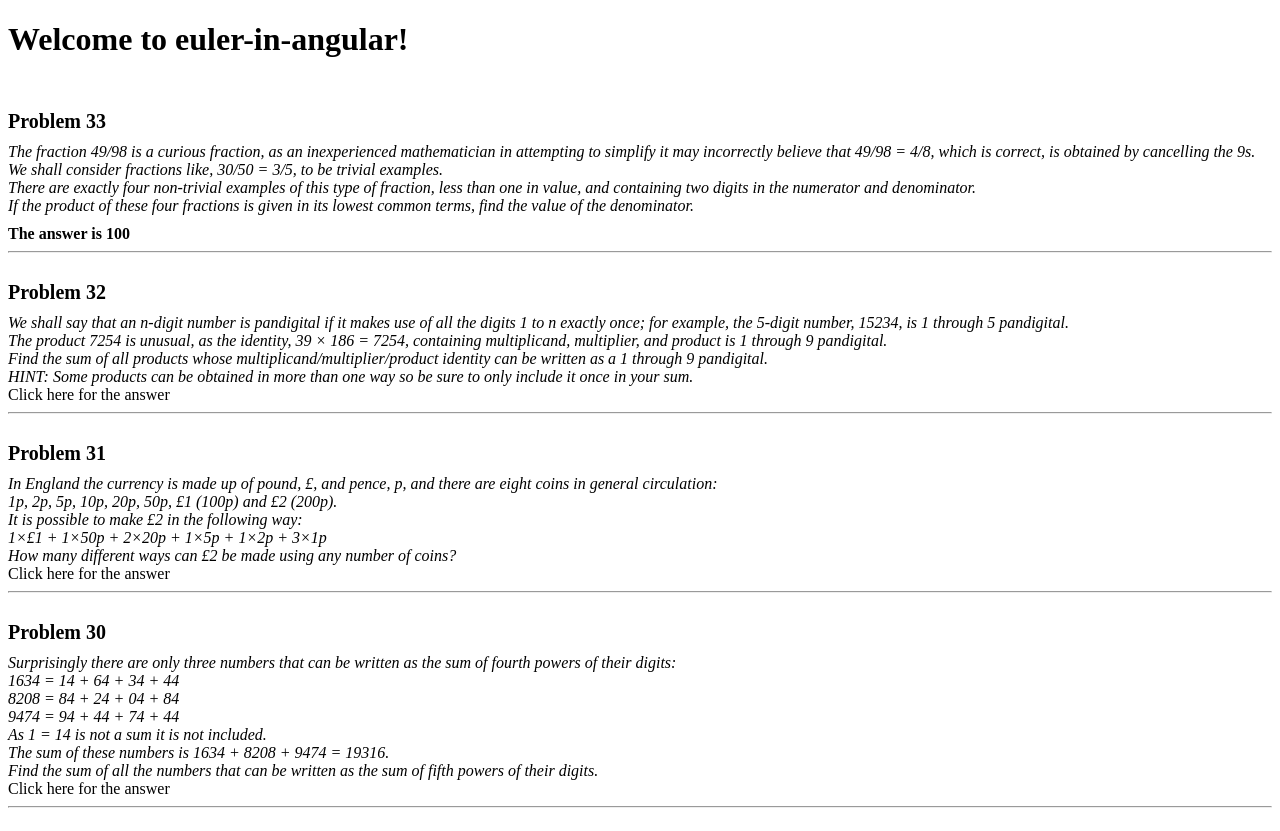
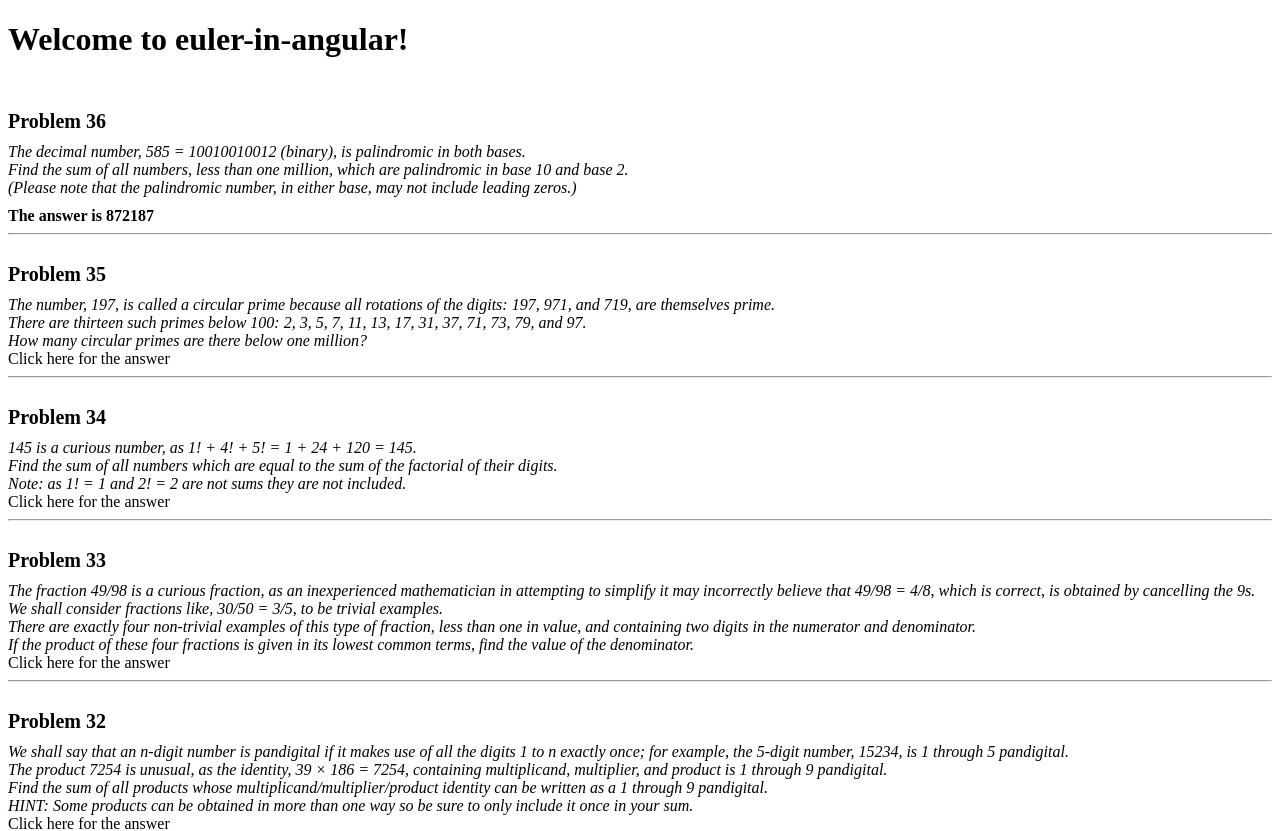
Before and after one commit to edwinvanderven/Euler-in-Angular, an Angular app: page / in a window 1280 px wide. Shown: the top 831 px of the page. Built offline with nearby package versions, Linux system fonts and the light colour scheme.

Commit message:
Added thirty-sixth problem and solution

```diff
--- a/src/app/app.component.model.ts
+++ b/src/app/app.component.model.ts
@@ -6,6 +6,9 @@ import { TwentyFirstProblem, TwentySecondProblem, TwentyThirdProblem, TwentyFour
 import { ThirtyFirstProblem } from './problems/thirty-one-to-forty/thirty-first-problem';
 import { ThirtySecondProblem } from './problems/thirty-one-to-forty/thirty-second-problem';
 import { ThirtyThirdProblem } from './problems/thirty-one-to-forty/thirty-third-problem';
+import { ThirtyFourthProblem } from './problems/thirty-one-to-forty/thirty-fourth-problem';
+import { ThirtyFifthProblem } from './problems/thirty-one-to-forty/thirty-fifth-problem';
+import { ThirtySixthProblem } from './problems/thirty-one-to-forty/thirty-sixth-problem';
 
 export interface IProblem {
   title: string;
@@ -14,7 +17,8 @@ export interface IProblem {
 }
 
 export const PROBLEMS: IProblem[] = [
-  new ThirtyThirdProblem(), new ThirtySecondProblem(), new ThirtyFirstProblem(),
+  new ThirtySixthProblem(),
+  new ThirtyFifthProblem(), new ThirtyFourthProblem(), new ThirtyThirdProblem(), new ThirtySecondProblem(), new ThirtyFirstProblem(),
   new ThirtiethProblem(), new TwentyNinthProblem(), new TwentyEighthProblem(), new TwentySeventhProblem(), new TwentySixthProblem(),
   new TwentyFifthProblem(), new TwentyFourthProblem(), new TwentyThirdProblem(), new TwentySecondProblem(), new TwentyFirstProblem(),
   new TwentiethProblem(), new NineteenthProblem(), new EighteenthProblem(), new SeventeenthProblem(), new SixteenthProblem(),
--- a/src/app/problems/one-to-ten/fourth-problem.ts
+++ b/src/app/problems/one-to-ten/fourth-problem.ts
@@ -1,4 +1,5 @@
 import { IProblem } from '../../app.component.model';
+import { Helper } from 'src/app/utils/helper';
 
 export class FourthProblem implements IProblem {
   public title = 'Problem 4';
@@ -12,13 +13,11 @@ export class FourthProblem implements IProblem {
     for (let i = length; i > 100; i--) {
       for (let j = length; j > 100; j--) {
         const cal = i * j;
-        const isAnswer = cal > result && this.isPalindrome('' + cal);
+        const isAnswer = cal > result && Helper.isPalindrome('' + cal);
         result = isAnswer ? cal : result;
       }
     }
 
     return result.toString();
   }
-
-  private isPalindrome = (s: string): boolean => s === s.split('').reverse().join('');
 }
--- /dev/null
+++ b/src/app/problems/thirty-one-to-forty/thirty-sixth-problem.ts
@@ -0,0 +1,18 @@
+import { IProblem } from '../../app.component.model';
+import { Helper } from 'src/app/utils/helper';
+
+export class ThirtySixthProblem implements IProblem {
+  public title = 'Problem 36';
+  public description = 'The decimal number, 585 = 10010010012 (binary), is palindromic in both bases.' +
+                        '\nFind the sum of all numbers, less than one million, which are palindromic in base 10 and base 2.' +
+                        '\n(Please note that the palindromic number, in either base, may not include leading zeros.)';
+
+  getAnswer(): string {
+    let result = 0;
+    const length = 1000000;
+    for (let i = 0; i < length; i++) {
+      if (Helper.isPalindrome(i.toString()) && Helper.isPalindrome(i.toString(2))) result += i;
+    }
+    return result.toString();
+  }
+}
--- a/src/app/utils/helper.ts
+++ b/src/app/utils/helper.ts
@@ -117,4 +117,6 @@ export class Helper {
     }
     return arr[n];
   }
+
+  static isPalindrome = (s: string): boolean => s === s.split('').reverse().join('');
 }
```
Also changed, not shown: 2 other files (tests, documents, lock files or other folders).
